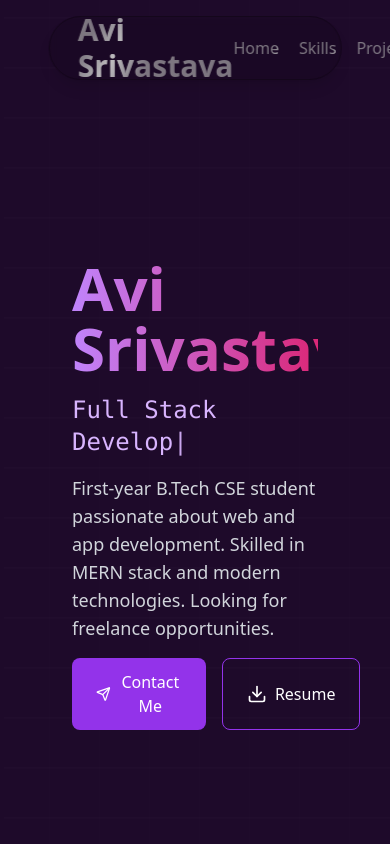
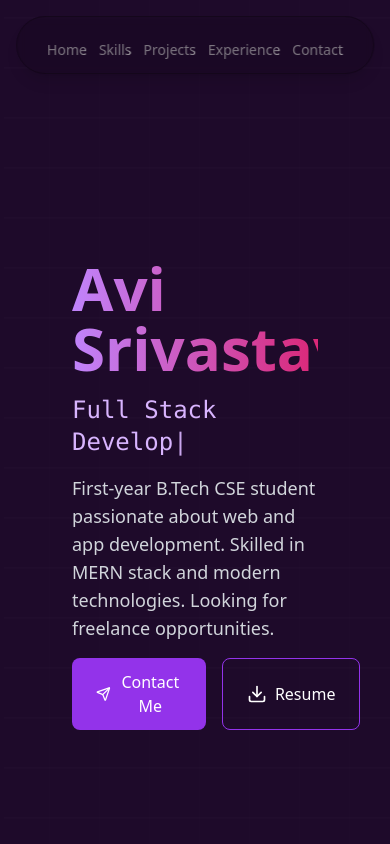
Before and after one commit to AviNormie/Portfolio-Main, a React (Vite) app: page / in a window 390 px wide. Both pictures are taken after a click on the element 195 px from the left and 468 px from the top of the page. Shown: the top 844 px of the page. Built offline with nearby package versions, Linux system fonts and the light colour scheme; a web font is replaced by a local one.

Commit message:
fix: Responsive Navbar

```diff
--- a/src/components/Navbar.jsx
+++ b/src/components/Navbar.jsx
@@ -1,9 +1,7 @@
-import React, { useState, useEffect } from 'react';
+import React, { useState } from 'react';
 import ShinyText from '../blocks/TextAnimations/ShinyText/ShinyText';
 
 const Navbar = () => {
-  const [activeSection, setActiveSection] = useState('home');
-
   const scrollToSection = (sectionId) => {
     const element = document.getElementById(sectionId);
     if (element) {
@@ -15,21 +13,21 @@ const Navbar = () => {
     { id: 'home', text: 'Home' },
     { id: 'skills', text: 'Skills' },
     { id: 'projects', text: 'Projects' },
-    { id: 'experience',text: 'Experience' },
+    { id: 'experience', text: 'Experience' },
     { id: 'contact', text: 'Contact' }
   ];
 
   return (
-    <div className="navbar-container hover:scale-105 transition duration-400 fixed mt-1 top-3 left-1/2 transform -translate-x-1/2 w-3/4 h-16 p-1 bg-[#14071b]/30 backdrop-blur-sm shadow-lg border border-[#14071b] rounded-full z-50">
-      <div className="flex justify-between items-center h-full px-6">
-        <div className="flex space-x-4">
+    <div className="navbar-container hover:scale-105 transition duration-400 fixed mt-1 top-3 left-1/2 transform -translate-x-1/2 w-11/12 md:w-3/4 h-auto md:h-16 p-1 bg-[#14071b]/30 backdrop-blur-sm shadow-lg border border-[#14071b] rounded-full z-50">
+      <div className="flex flex-col md:flex-row justify-between items-center h-full px-6 py-2 md:py-0">
+        <div className="flex space-x-4 mb-2 md:mb-0">
           <span className="text-3xl font-bold text-[#491d63]">
-            <ShinyText text="Avi Srivastava" disabled={false} speed={2} className="font-bold" />
+            <ShinyText text="Avi Srivastava" disabled={false} speed={2} className="hidden md:block font-bold" />
           </span>
         </div>
 
         <div className="flex space-x-4">
-          <div className="flex gap-x-5">
+          <div className="flex flex-wrap justify-center gap-x-3 gap-y-2 md:gap-x-5">
             {navItems.map((item) => (
               <button
                 key={item.id}
@@ -40,7 +38,7 @@ const Navbar = () => {
                   text={item.text}
                   disabled={false}
                   speed={4}
-                  className="cursor-pointer"
+                  className="cursor-pointer text-sm md:text-base"
                 />
                 <span className="absolute bottom-0 left-0 w-0 h-0.5 bg-purple-500 transition-all duration-300 group-hover:w-full" />
               </button>
--- a/src/sections/Experience.jsx
+++ b/src/sections/Experience.jsx
@@ -73,7 +73,6 @@ const ExperienceSection = () => {
     return () => observer.disconnect();
   }, []);
 
-  // Get the highest active checkpoint to determine line glow height
   const getLineGlowHeight = () => {
     if (activeCheckpoints.size === 0) return '0%';
     const highestActive = Math.max(...Array.from(activeCheckpoints));
@@ -90,7 +89,7 @@ const ExperienceSection = () => {
         {/* Base timeline line */}
         <div
           ref={timelineRef}
-          className="absolute left-8 md:left-1/2 transform -translate-x-1/2 w-1 bg-purple-600/20"
+          className="absolute right-8 md:left-1/2 md:transform md:-translate-x-1/2 w-1 bg-purple-600/20"
           style={{
             height: 'calc(100% - 100px)',
             top: '50px'
@@ -99,7 +98,7 @@ const ExperienceSection = () => {
 
         {/* Glowing timeline overlay */}
         <div
-          className="absolute left-8 md:left-1/2 transform -translate-x-1/2 w-1 bg-gradient-to-b from-purple-500 to-pink-500 transition-all duration-500"
+          className="absolute right-8 md:left-1/2 md:transform md:-translate-x-1/2 w-1 bg-gradient-to-b from-purple-500 to-pink-500 transition-all duration-500"
           style={{
             height: getLineGlowHeight(),
             top: '50px',
@@ -113,13 +112,11 @@ const ExperienceSection = () => {
           <div
             key={exp.title}
             ref={el => checkpointRefs.current[index] = el}
-            className={`relative flex items-center ${
-              index % 2 === 0 ? 'md:flex-row' : 'md:flex-row-reverse'
-            } gap-8`}
+            className={`relative flex items-center md:flex-row gap-8`}
           >
             {/* Timeline checkpoint */}
             <div
-              className={`absolute left-8 md:left-1/2 transform -translate-x-1/2 w-4 h-4 rounded-full transition-all duration-500 z-10
+              className={`absolute right-8 md:left-1/2 md:transform md:-translate-x-1/2 w-4 h-4 rounded-full transition-all duration-500 z-10
                 ${activeCheckpoints.has(index)
                   ? 'bg-purple-500 border-purple-300 shadow-[0_0_15px_rgba(147,51,234,0.5)]'
                   : 'bg-purple-600 border-purple-900'
@@ -134,7 +131,8 @@ const ExperienceSection = () => {
                 ? 'bg-purple-900/40 scale-105'
                 : 'bg-purple-900/20'
               }
-              border border-purple-600/30`}
+              border border-purple-600/30
+              ${index % 2 === 0 ? 'md:mr-auto pr-12 md:pr-6' : 'md:ml-auto pl-12 md:pl-6'}`}
             >
               <div className="flex items-start gap-4">
                 <div className={`p-3 rounded-lg bg-gradient-to-br ${exp.color} bg-opacity-20
--- a/src/sections/Main.jsx
+++ b/src/sections/Main.jsx
@@ -154,7 +154,7 @@ const Main = () => {
             <div className="w-full h-full bg-purple-900/20 rounded-xl border border-purple-600/30 transition-all duration-300 group-hover:bg-purple-900/30 group-hover:border-purple-500 p-6">
               <Terminal
                 size={48}
-                className="absolute top-1/2 left-1/2 transform -translate-x-1/2 -translate-y-1/2 text-purple-400 group-hover:text-purple-300 transition-colors duration-300"
+                className="hidden md:block absolute top-1/2 left-1/2 transform -translate-x-1/2 -translate-y-1/2 text-purple-400 group-hover:text-purple-300 transition-colors duration-300"
               />
               <div className="font-mono text-sm text-purple-300 opacity-0 group-hover:opacity-100 transition-opacity duration-300">
                 <p>$ npm install passion</p>
```
